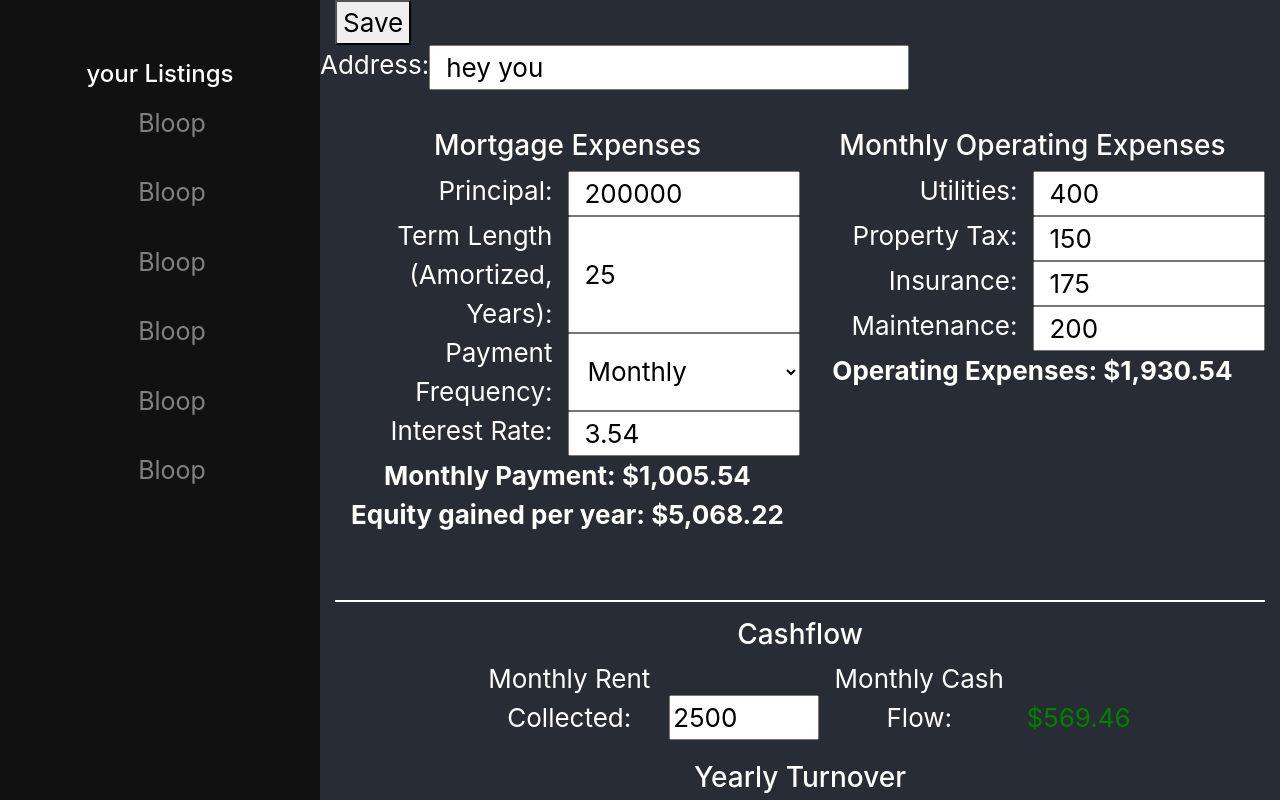
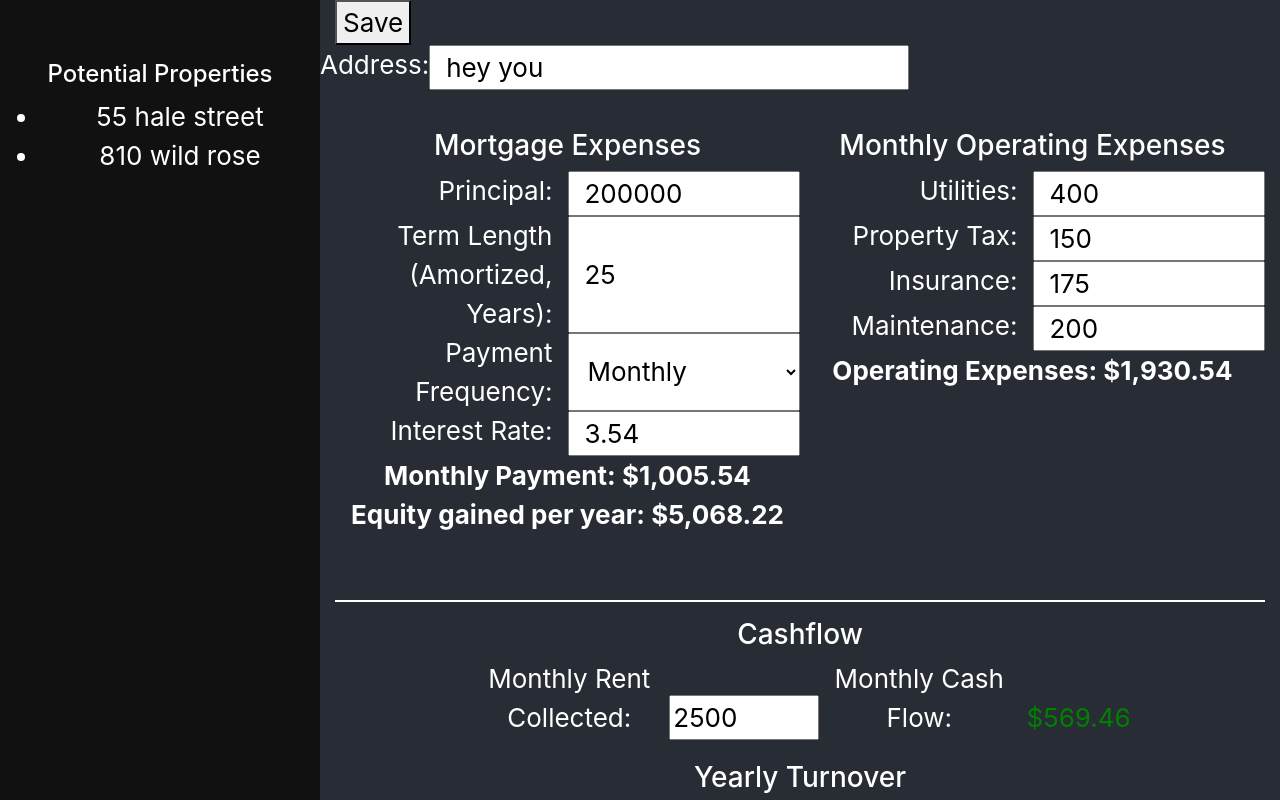
Before and after one commit to sedkis/property-researcher, a React (Create React App) app: page / in a window 1280 px wide. Shown: the top 800 px of the page. Built offline with nearby package versions, Linux system fonts and the light colour scheme.

Commit message:
refactored the panel a bit

```diff
--- a/src/panel/Panel.js
+++ b/src/panel/Panel.js
@@ -5,16 +5,57 @@ class Panel extends Component {
     render() {
         return (
             <div className="panel">
-                <h4>your Listings   </h4>
-                <p>Bloop</p>
-                <p>Bloop</p>
-                <p>Bloop</p>
-                <p>Bloop</p>
-                <p>Bloop</p>
-                <p>Bloop</p>
+                <h4>Potential Properties</h4>
+                {this.getPanelContent()}
             </div>
         )
     }
+
+    getPanelContent() {
+        var panelContent;
+        if (mockPayload && mockPayload.length > 0) {
+            panelContent =
+                <ul>
+                    {mockPayload.map((value, index) => <li key={index}>{value.address}</li>)}
+                </ul>
+        } else {
+            panelContent =
+                <p>
+                    Add something new!
+                </p>
+        }
+
+        return panelContent
+    }
 }
 
+
+
+const mockPayload = [
+    {
+        "address": "55 hale street",
+        "insurance": 175,
+        "interest": 3.54,
+        "maintenance": 200,
+        "mortgageLengthYears": 25,
+        "paymentFreqPerYear": 12,
+        "principal": 450000,
+        "propertyTax": 150,
+        "rent": 2500,
+        "utilities": 400
+    },
+    {
+        "address": "810 wild rose",
+        "insurance": 175,
+        "interest": 3.54,
+        "maintenance": 200,
+        "mortgageLengthYears": 25,
+        "paymentFreqPerYear": 12,
+        "principal": 200000,
+        "propertyTax": 150,
+        "rent": 2500,
+        "utilities": 400
+    }
+]
+
 export default Panel;
```
